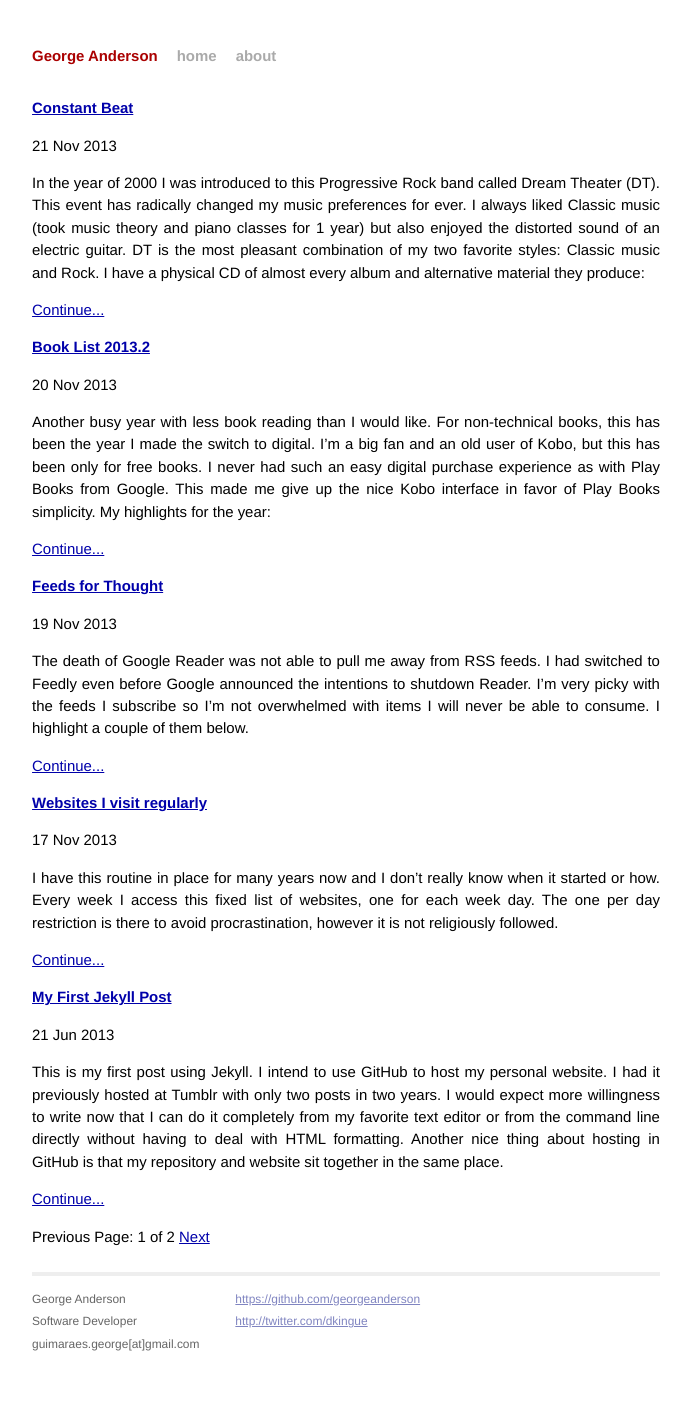
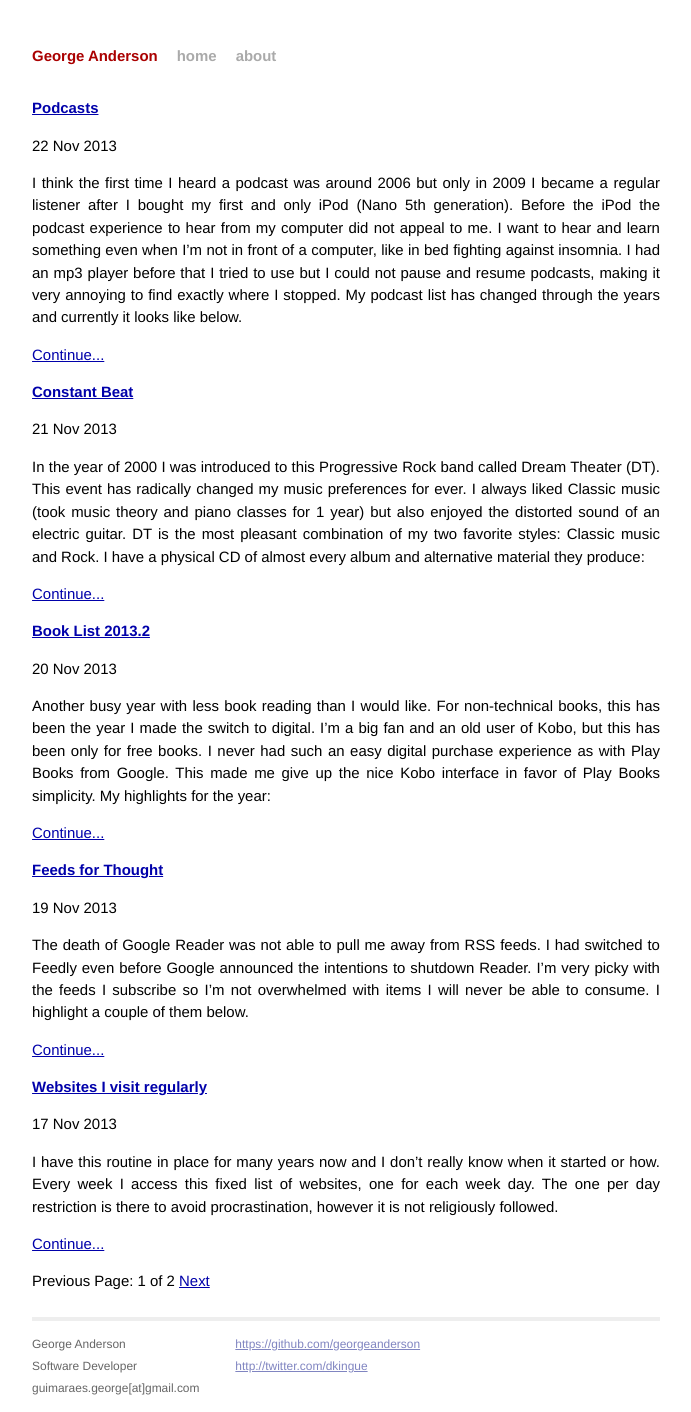
Before and after one commit to georgeanderson/georgeanderson.github.io, a Jekyll site: the page built from index.html, in a window 1280 px wide. Shown: the whole page, without its empty margins (294-985 px from the left). Built offline with Jekyll 4.4.1, drawn with Linux system fonts in a browser that asks for light colours; the list of posts is cut into pages by our own code; before the commit the page ends 1367 px from its top, so only the background shows below that.

Commit message:
Podcasts post

```diff
--- /dev/null
+++ b/_posts/2013-11-22-podcasts.md
@@ -0,0 +1,19 @@
+---
+layout: post
+title:  "Podcasts"
+date:   2013-11-22 07:15:18
+categories: post
+tags: about podcast
+---
+
+I think the first time I heard a podcast was around 2006 but only in 2009 I became a regular listener after I bought my first and only iPod (Nano 5th generation). Before the iPod the podcast experience to hear from my computer did not appeal to me. I want to hear and learn something even when I'm not in front of a computer, like in bed fighting against insomnia. I had an mp3 player before that I tried to use but I could not pause and resume podcasts, making it very annoying to find exactly where I stopped. My podcast list has changed through the years and currently it looks like below.
+
+* **Nerdcast, by Jovem Nerd**
+* Floss Weekly, by twit
+* The Java Spotlight Podcast, by Roger Brinkley
+* This Developer's Life, by Rob Conery and Scott Hanselman
+* Software Engineering Radio - The Podcast for Professional Software Developers, by SE-Radio
+* Southeast Christian Church, by Southeast Christian Church
+* Southland Weekend Message Series, by Southland Christian Church
+
+I still have my iPod in a drawer that will eventually be used for work out and running. Now I use my phone to listen podcasts and after using a free app from google for many years I have bought PocketCasts which is worth every penny.
--- a/about.html
+++ b/about.html
@@ -20,7 +20,7 @@ title: George Anderson :About
   <h2>Listening:</h2>
   <ul>
     <li><a href="/post/2013/11/21/constant-beat.html">Music</a></li>
-    <li>Podcasts (When done, link with Websites I visit regularly)</li>
+    <li><a href="/post/2013/11/22/podcasts.html">Podcasts</a></li>
   </ul>
   <h2>Watching:</h2>
   <ul>
```
